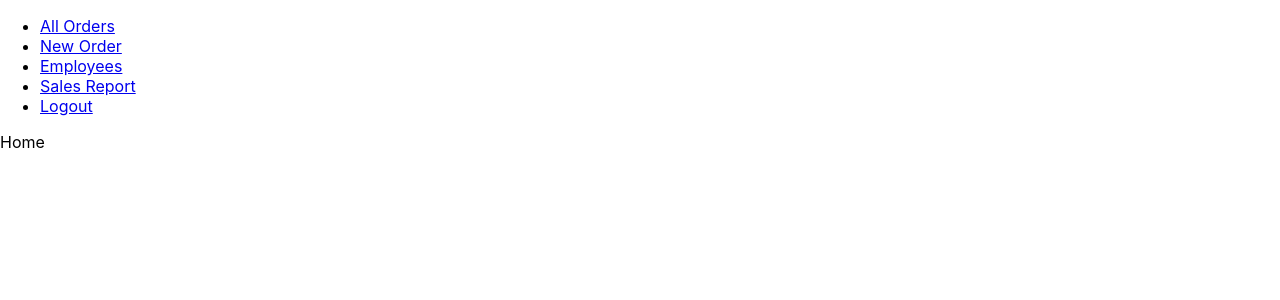
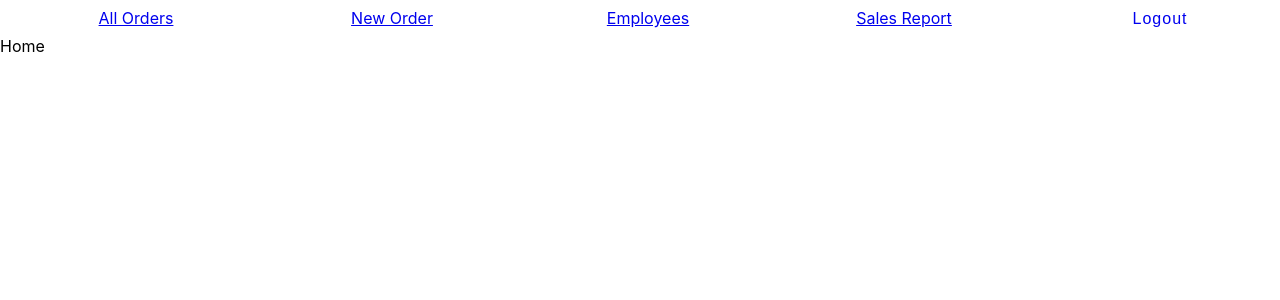
Before and after one commit to NSS-Day-Cohort-74/Shepherds-Pie-client-hfqycy, a React (Vite) app: page / in a window 1280 px wide. Shown: the top 300 px of the page. Built offline with nearby package versions, Linux system fonts and the light colour scheme; sample sign-in values are in the browser's storage.

Commit message:
Fixed css import and styles for navbar component

```diff
--- a/src/components/NavBar.jsx
+++ b/src/components/NavBar.jsx
@@ -3,7 +3,7 @@
 // through a navigation bar. The navigation bar will be generated after log in and will persist through all views.
 
 import { Link } from "react-router-dom";
-
+import "./Navbar.css"
 // Tasks:
 // (1) This is a new component. It should be found in the components folder, under a new folder.
 // (2) This component will need to be written in a file, it will require a file.
@@ -11,20 +11,20 @@ import { Link } from "react-router-dom";
 export const NavBar = () => {
   // (4) In the component function's return, the return should be wrapped in <ul> elements. It lists.
   return (
-    <ul>
+    <ul className="navbar">
       {/* (5) Each Na v Bar element should be wrapped in <link> elements imported from react-router-dom. */}
       {/* (6) Each link should include the full path name in a to-"" attribute. */}
       {/* (7) Each Nav Bar element requires text to visually cue the user. <link>Text Here</link>. */}
-      <li>
+      <li className="navbar-item">
         <Link to="/orders">All Orders</Link>
       </li>
-      <li>
+      <li className="navbar-item">
         <Link to="/orders/new">New Order</Link>
       </li>
-      <li>
+      <li className="navbar-item">
         <Link to="/employees">Employees</Link>
       </li>
-      <li>
+      <li className="navbar-item">
         <Link to="/sales-report">Sales Report</Link>
       </li>
       {/* (8) The Nav Bar element will include a log out feature, therefore it requires a logout function. */}
```
